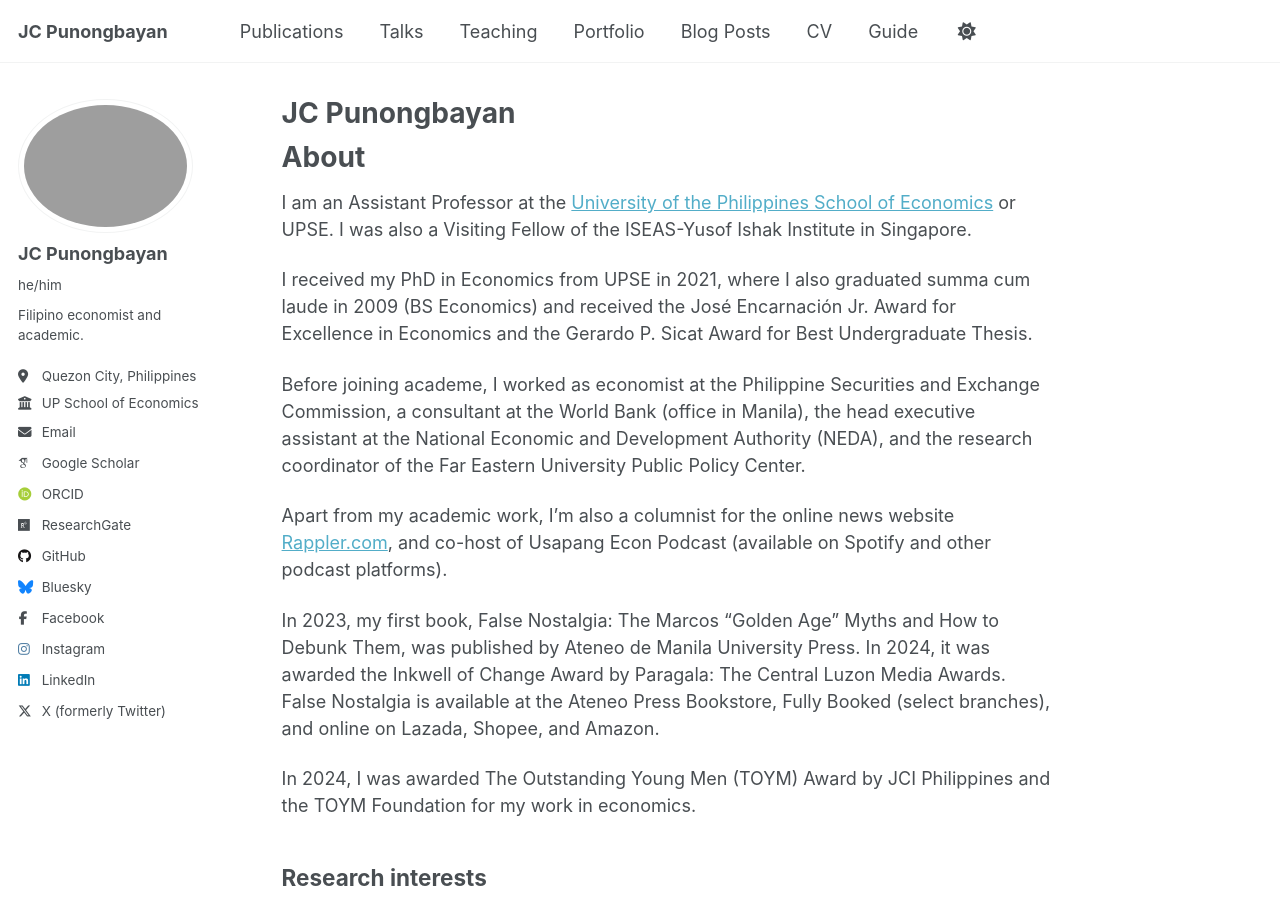
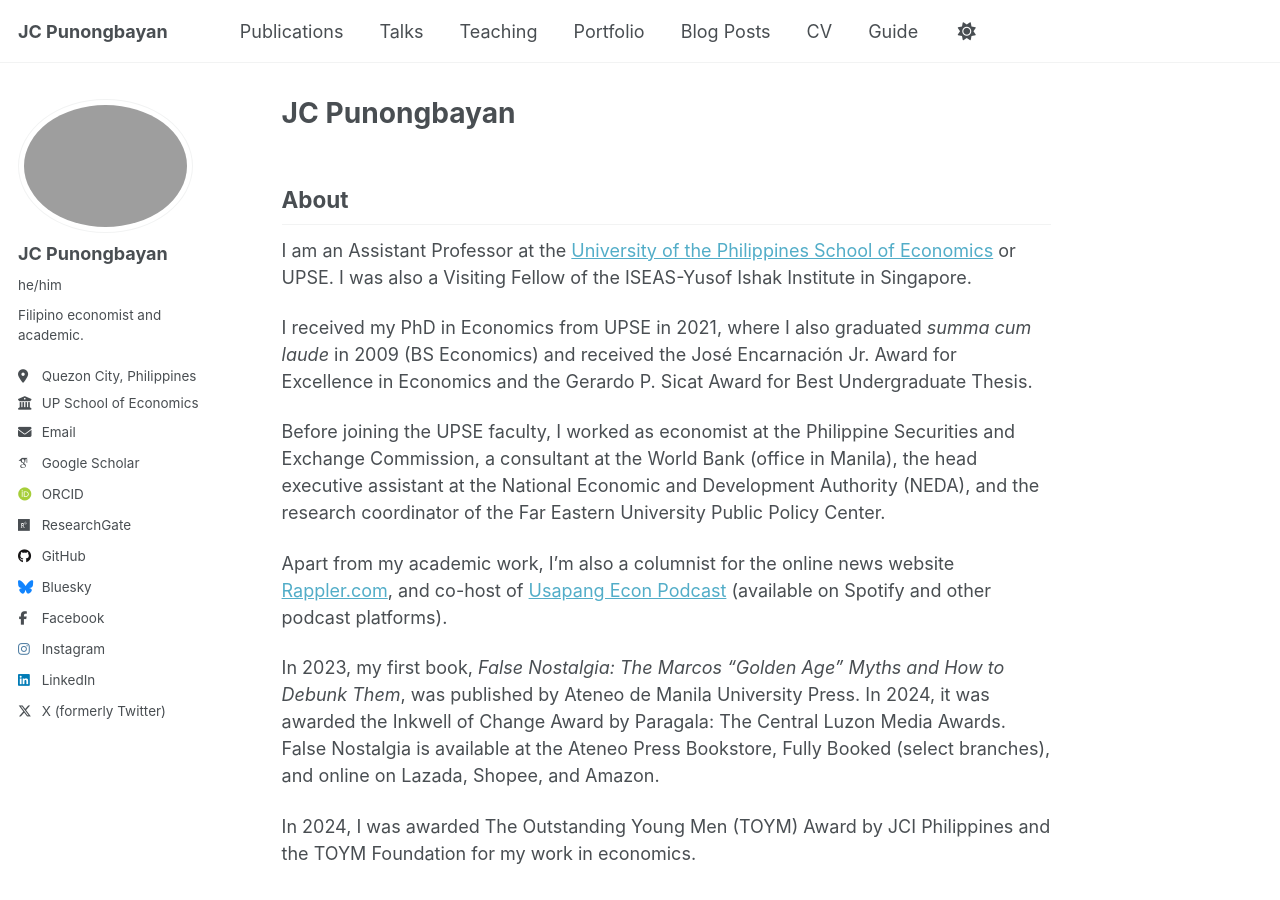
Before and after one commit to jcpunongbayan/jcpunongbayan.github.io, a Jekyll site: the page built from _pages/about.md, in a window 1280 px wide and 900 px high. Built offline with Jekyll 4.4.1, drawn with Linux system fonts in a browser that asks for light colours; some web fonts are replaced.

Commit message:
Updated bio

```diff
--- a/_pages/about.md
+++ b/_pages/about.md
@@ -8,16 +8,16 @@ redirect_from:
 ---
 
 About
-======
+------
 I am an Assistant Professor at the [University of the Philippines School of Economics](https://econ.upd.edu.ph/) or UPSE. I was also a Visiting Fellow of the ISEAS-Yusof Ishak Institute in Singapore.
 
-I received my PhD in Economics from UPSE in 2021, where I also graduated summa cum laude in 2009 (BS Economics) and received the José Encarnación Jr. Award for Excellence in Economics and the Gerardo P. Sicat Award for Best Undergraduate Thesis.
+I received my PhD in Economics from UPSE in 2021, where I also graduated _summa cum laude_ in 2009 (BS Economics) and received the José Encarnación Jr. Award for Excellence in Economics and the Gerardo P. Sicat Award for Best Undergraduate Thesis.
 
-Before joining academe, I worked as economist at the Philippine Securities and Exchange Commission, a consultant at the World Bank (office in Manila), the head executive assistant at the National Economic and Development Authority (NEDA), and the research coordinator of the Far Eastern University Public Policy Center.
+Before joining the UPSE faculty, I worked as economist at the Philippine Securities and Exchange Commission, a consultant at the World Bank (office in Manila), the head executive assistant at the National Economic and Development Authority (NEDA), and the research coordinator of the Far Eastern University Public Policy Center.
 
-Apart from my academic work, I’m also a columnist for the online news website [Rappler.com](rappler.com), and co-host of Usapang Econ Podcast (available on Spotify and other podcast platforms).
+Apart from my academic work, I’m also a columnist for the online news website [Rappler.com](rappler.com), and co-host of [Usapang Econ Podcast](https://open.spotify.com/show/6VAeMjXF8fsY27u6hDLR1C?si=e3fe68f1e1b1424a) (available on Spotify and other podcast platforms).
 
-In 2023, my first book, False Nostalgia: The Marcos “Golden Age” Myths and How to Debunk Them, was published by Ateneo de Manila University Press. In 2024, it was awarded the Inkwell of Change Award by Paragala: The Central Luzon Media Awards. False Nostalgia is available at the Ateneo Press Bookstore, Fully Booked (select branches), and online on Lazada, Shopee, and Amazon.
+In 2023, my first book, _False Nostalgia: The Marcos “Golden Age” Myths and How to Debunk Them_, was published by Ateneo de Manila University Press. In 2024, it was awarded the Inkwell of Change Award by Paragala: The Central Luzon Media Awards. False Nostalgia is available at the Ateneo Press Bookstore, Fully Booked (select branches), and online on Lazada, Shopee, and Amazon.
 
 In 2024, I was awarded The Outstanding Young Men (TOYM) Award by JCI Philippines and the TOYM Foundation for my work in economics.
 
```
